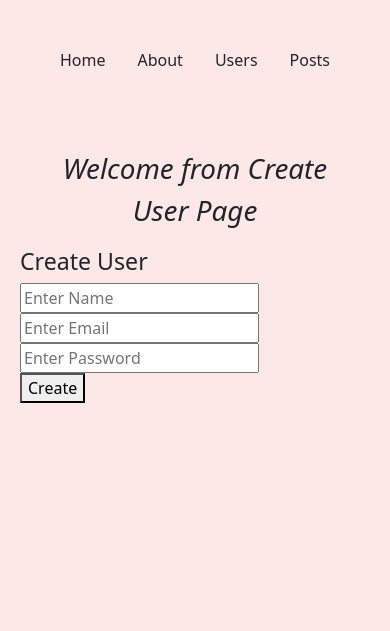
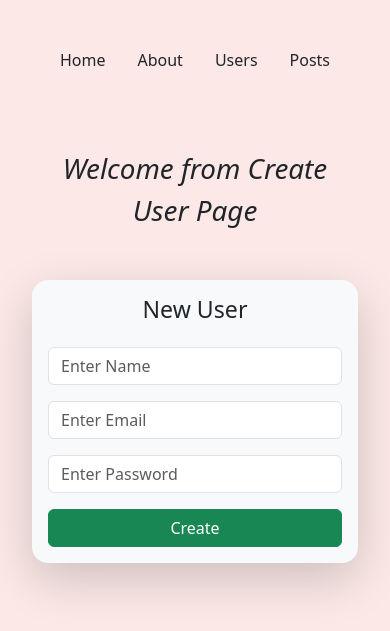
Before and after one commit to TinzarTun/sql-express-ejs-nodejs, a Node server app: page /users/create in a window 390 px wide. Shown: the top 631 px of the page. Run offline with Node 20, Linux system fonts and the light colour scheme.

Commit message:
fix ui ux design for create new user page. it's also responsive too.

```diff
--- a/views/users/create.ejs
+++ b/views/users/create.ejs
@@ -1,15 +1,49 @@
 <%- include('../partials/header') %>
+
+<div class="container mt-5">
+  <div class="row justify-content-center">
+    <div class="col-md-6 col-lg-5">
+      <div class="card shadow-lg border-0 rounded-4 bg-light">
+        <div class="card-body">
+          <h3 class="card-title text-center mb-4">New User</h3>
+
           <form action="/users/create" method="POST">
-      <h3>Create User</h3>
-      <input type="text" name="name" placeholder="Enter Name" required /> <br />
-      <input type="email" name="email" placeholder="Enter Email" required />
-      <br />
+            <div class="mb-3">
+              <input
+                type="text"
+                class="form-control"
+                name="name"
+                placeholder="Enter Name"
+                required
+              />
+            </div>
+
+            <div class="mb-3">
+              <input
+                type="email"
+                class="form-control"
+                name="email"
+                placeholder="Enter Email"
+                required
+              />
+            </div>
+
+            <div class="mb-3">
               <input
                 type="password"
+                class="form-control"
                 name="password"
                 placeholder="Enter Password"
                 required
               />
-      <br />
-      <button type="submit">Create</button>
+            </div>
+
+            <div class="d-grid">
+              <button type="submit" class="btn btn-success">Create</button>
+            </div>
           </form>
+        </div>
+      </div>
+    </div>
+  </div>
+</div>
```
Lines whose indentation alone changed are shown as unchanged.
